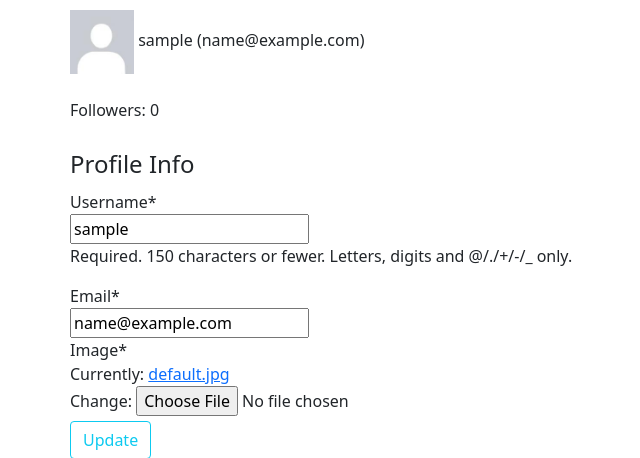
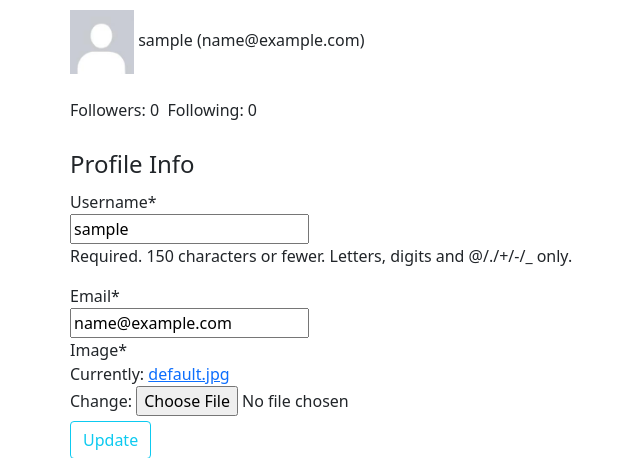
Before and after one commit to emnopal/django-blog-test-technical, a Django app: page /profile in a window 1280 px wide. Shown: the part 56-514 px from the top of the page, without its empty margins (24-664 px from the left). Run offline with Django 4.2, Linux system fonts and the light colour scheme; the visitor is signed in with stand-in values (Sample User, id 1); data comes from the database, SQL or seed files in the repository; data that the repository does not hold is empty; some libraries are stand-ins or nearby versions.

Commit message:
improve login redirect and add following followers counter

```diff
--- a/protergo/settings.py
+++ b/protergo/settings.py
@@ -149,3 +149,5 @@ MEDIA_ROOT = os.path.join(BASE_DIR, 'media/')
 DEFAULT_AUTO_FIELD = 'django.db.models.BigAutoField'
 
 X_FRAME_OPTIONS = 'SAMEORIGIN'
+
+LOGIN_REDIRECT_URL = '/'
--- a/protergo/urls.py
+++ b/protergo/urls.py
@@ -22,19 +22,24 @@ from user_auth import views as user_views
 from django.contrib.auth import views as auth_views
 
 urlpatterns = [
-    path('admin/', admin.site.urls),
     path('register', user_views.register, name='register'),
+
+    path('login', auth_views.LoginView.as_view(template_name="user_auth/login.html"), name='login'),
+    re_path(r'accounts/login/?$', auth_views.LoginView.as_view(template_name="user_auth/login.html"), name='login'),
+
+    path('logout', auth_views.LogoutView.as_view(template_name="user_auth/logout.html"), name='logout'),
+    path('accounts/logout', auth_views.LogoutView.as_view(template_name="user_auth/logout.html"), name='logout'),
+
+    re_path(r'^accounts/profile/?$', user_views.CurrentProfileDetailView.as_view(), name='profile'),
     path('profile', user_views.CurrentProfileDetailView.as_view(), name='profile'),
-    re_path(r'^accounts/profile/?$', user_views.CurrentProfileDetailView.as_view(), name='profile'),
+
     path('accounts/profile/<int:user_id>', user_views.ProfileDetailView.as_view(), name='account_detail'),
     path('profile/<int:user_id>', user_views.ProfileDetailView.as_view(), name='account_detail'),
-    path('login', auth_views.LoginView.as_view(template_name="user_auth/login.html"), name='login'),
-    path('accounts/login', auth_views.LoginView.as_view(template_name="user_auth/login.html"), name='login'),
-    path('logout', auth_views.LogoutView.as_view(template_name="user_auth/logout.html"), name='logout'),
-    path('accounts/logout', auth_views.LogoutView.as_view(template_name="user_auth/logout.html"), name='logout'),
-    path('summernote', include('django_summernote.urls')),
+
     path('profile/<int:user_id>/followers/add', user_views.AddFollower.as_view(), name='add-follower'),
     path('profile/<int:user_id>/followers/remove', user_views.RemoveFollower.as_view(), name='remove-follower'),
+    path('summernote', include('django_summernote.urls')),
+    path('admin/', admin.site.urls),
     path('', include('django_blog.urls')),
 ]
 
--- a/templates/user_auth/profile.html
+++ b/templates/user_auth/profile.html
@@ -6,7 +6,7 @@
 				<img src="{{ user.profile.image.url }}" width="64" height="64" />
 				{{ user.username }} ({{ user.email }})
 			</div><br/>
-			Followers: {{number_of_followers}}
+			Followers: {{number_of_followers}}&nbsp;&nbsp;Following: {{number_of_following}}
 		</div><br/>
 		<form method="POST" enctype="multipart/form-data">
 			{% csrf_token %}
--- a/templates/user_auth/user_profile.html
+++ b/templates/user_auth/user_profile.html
@@ -7,8 +7,7 @@
 					<img src="{{ user.profile.image.url }}" width="64" height="64" />
 					{{ profile.user.username }} ({{ profile.user.email }})
 				</div><br/>
-				Followers: {{number_of_followers}}
-
+				Followers: {{number_of_followers}}&nbsp;&nbsp;Following: {{number_of_following}}
 				{% if profile.user.username != user_login.user.username %}
 					{% if is_following %}
 					<form method="POST" action="{% url 'remove-follower' profile.user.id %}">
--- a/user_auth/views.py
+++ b/user_auth/views.py
@@ -71,6 +71,7 @@ class CurrentProfileDetailView(AuthDetailViewAbstraction):
             'post_list': posts,
             'is_following': is_following,
             'number_of_followers': self.number_of_followers(user),
+            'number_of_following': self.number_of_following(user),
             'paginator': paginator,
             'is_paginated': True,
         }
@@ -105,6 +106,7 @@ class ProfileDetailView(AuthDetailViewAbstraction):
             'post_list': posts,
             'is_following': is_following,
             'number_of_followers': self.number_of_followers(user),
+            'number_of_following': self.number_of_following(user),
             'paginator': paginator,
             'is_paginated': True,
         }
```
